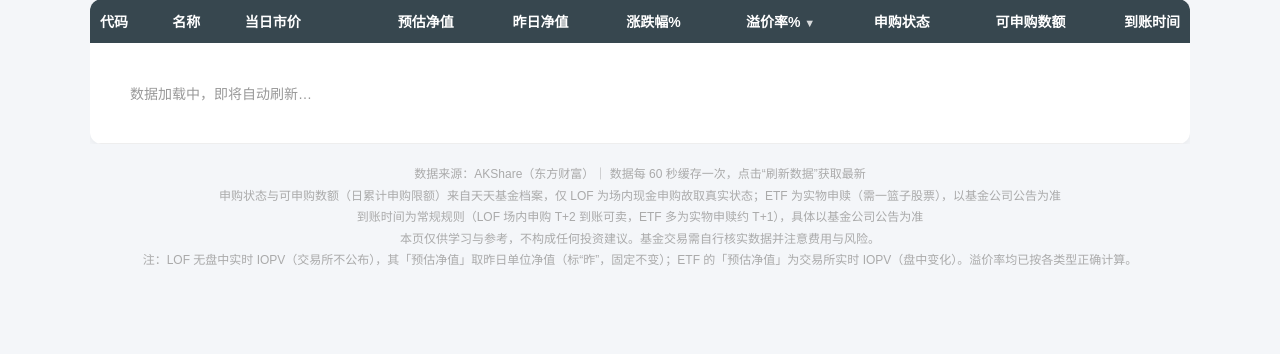
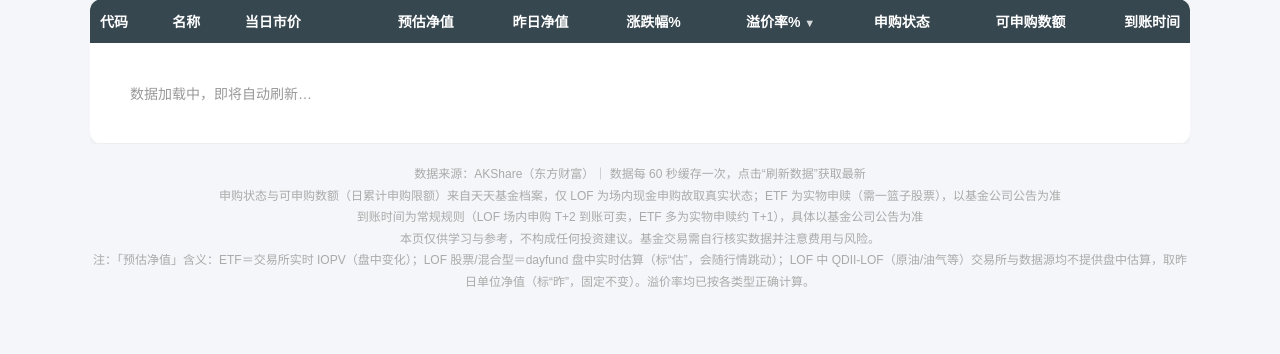
Before and after one commit to nianwanqing13-code/fund-premium-site, a Flask app: page / in a window 1280 px wide. Shown: the part 299-653 px from the top of the page. Run offline with Flask 3, Linux system fonts and the light colour scheme; data that the repository does not hold is empty; some libraries are stand-ins or nearby versions.

Commit message:
feat: LOF 预估净值区分实时估算(估)与昨净(昨)，前端按 iopv_realtime 标注

```diff
--- a/app.py
+++ b/app.py
@@ -416,10 +416,17 @@ def _fetch_one(fund_type, fetch_func):
                 print("[提示] dayfund 接口本次不可用（探测失败），LOF/净值回退到东方财富数据。")
 
         for code, price, name, chg, ei, disc in zip(codes, prices, names, chgs, em_iopv, discs):
+            iopv_realtime = False  # 该预估净值是否为盘中实时值（False=昨日净值兜底）
             if fund_type == "LOF":
                 # LOF 没有交易所实时 IOPV：优先用 dayfund 盘中实时估值；
                 # dayfund 失败时用「折价率」反推昨日单位净值作为预估净值兜底，保证 LOF 不整批丢失。
+                # 注意：QDII-LOF（原油/油气等）dayfund 返回的估值==昨日净值（无盘中估算），
+                # 此时 iopv_realtime 应为 False，前端标注「(昨)」而非「(估)」。
                 iopv_val = est_map.get(code)
+                nav_val = nav_map.get(code)
+                if iopv_val and iopv_val > 0 and nav_val and nav_val > 0 \
+                        and abs(iopv_val - nav_val) > 1e-4:
+                    iopv_realtime = True  # dayfund 给的是与昨净不同的真实盘中估算
                 if not (iopv_val and iopv_val > 0) and disc is not None:
                     denom = 1.0 - disc / 100.0
                     if denom != 0:
@@ -427,14 +434,14 @@ def _fetch_one(fund_type, fetch_func):
                 if iopv_val is None or iopv_val <= 0:
                     continue
                 # 昨日净值：dayfund 优先；否则同样用折价率反推（折价率本就基于昨日净值）
-                nav_val = nav_map.get(code)
                 if nav_val is None and disc is not None:
                     denom = 1.0 - disc / 100.0
                     if denom != 0:
                         nav_val = price / denom
             else:
-                # ETF 使用交易所实时 IOPV(f441)
+                # ETF 使用交易所实时 IOPV(f441)，为盘中实时值
                 iopv_val = ei
+                iopv_realtime = True
                 if iopv_val is None or iopv_val <= 0:
                     continue
                 # 昨日净值：dayfund 优先；失败时用「昨收价」近似（ETF 市价紧贴净值，近似足够）
@@ -453,6 +460,7 @@ def _fetch_one(fund_type, fetch_func):
                     "price": round(price, 4),          # 当日市价
                     "iopv": round(iopv_val, 4),        # 预估净值(ETF 实时 IOPV / LOF dayfund 或折价率反推)
                     "nav": round(nav_val, 4) if nav_val is not None else None,  # 昨日单位净值
+                    "iopv_realtime": iopv_realtime,    # True=盘中实时估算；False=昨日净值(无实时估算)
                     "premium": round(premium, 3),      # 溢价率(%)
                     "change_pct": chg,                 # 当日涨跌幅(%)
                 }
--- a/templates/index.html
+++ b/templates/index.html
@@ -220,7 +220,7 @@
         <th data-key="code">代码</th>
         <th data-key="name">名称</th>
         <th data-key="price">当日市价</th>
-        <th data-key="iopv" title="ETF=交易所实时IOPV（盘中变化）；LOF 无盘中实时 IOPV（交易所不公布），取昨日单位净值（固定）">预估净值</th>
+        <th data-key="iopv" title="ETF=交易所实时IOPV（盘中变化）；LOF 股票/混合型=dayfund 盘中实时估算（标“估”，会动）；LOF 中 QDII-LOF（原油/油气等）交易所与数据源均不提供盘中估算，取昨日单位净值（标“昨”，固定）">预估净值</th>
         <th data-key="nav">昨日净值</th>
         <th data-key="change_pct">涨跌幅%</th>
           <th data-key="premium">溢价率% <span class="arrow">▼</span></th>
@@ -270,7 +270,7 @@
       申购状态与可申购数额（日累计申购限额）来自天天基金档案，仅 LOF 为场内现金申购故取真实状态；ETF 为实物申赎（需一篮子股票），以基金公司公告为准<br />
       到账时间为常规规则（LOF 场内申购 T+2 到账可卖，ETF 多为实物申赎约 T+1），具体以基金公司公告为准<br />
       本页仅供学习与参考，不构成任何投资建议。基金交易需自行核实数据并注意费用与风险。<br />
-      注：LOF 无盘中实时 IOPV（交易所不公布），其「预估净值」取昨日单位净值（标“昨”，固定不变）；ETF 的「预估净值」为交易所实时 IOPV（盘中变化）。溢价率均已按各类型正确计算。
+      注：「预估净值」含义：ETF＝交易所实时 IOPV（盘中变化）；LOF 股票/混合型＝dayfund 盘中实时估算（标“估”，会随行情跳动）；LOF 中 QDII-LOF（原油/油气等）交易所与数据源均不提供盘中估算，取昨日单位净值（标“昨”，固定不变）。溢价率均已按各类型正确计算。
     </footer>
   </div>
 
@@ -432,7 +432,7 @@
           <td class="code" data-label="代码">${d.code}</td>
           <td data-label="名称">${d.name}${badge}</td>
           <td data-label="市价">${fmt(d.price, 3)}</td>
-          <td data-label="净值">${d.type === 'LOF' ? fmt(d.iopv, 3) + ' (昨)' : fmt(d.iopv, 3)}</td>
+          <td data-label="净值">${d.type === 'ETF' ? fmt(d.iopv, 3) : (d.iopv_realtime ? fmt(d.iopv, 3) + ' (估)' : fmt(d.iopv, 3) + ' (昨)')}</td>
           <td data-label="昨日净值">${d.nav === null || d.nav === undefined ? "-" : fmt(d.nav, 3)}</td>
           <td data-label="涨跌幅" class="${cCls}">${d.change_pct === null ? "-" : csign + fmt(d.change_pct, 2)}</td>
           <td data-label="溢价率" class="${pCls}">${sign}${fmt(d.premium, 3)}</td>
```
